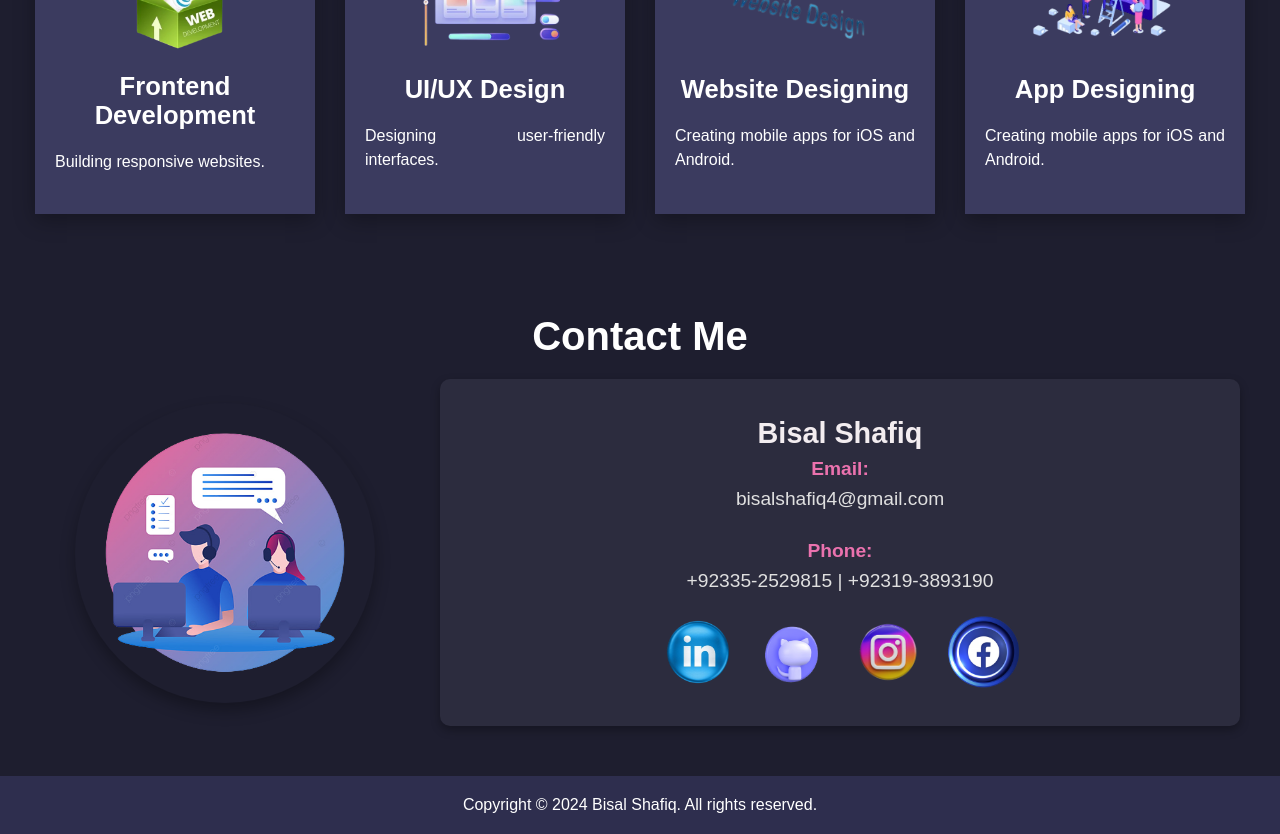
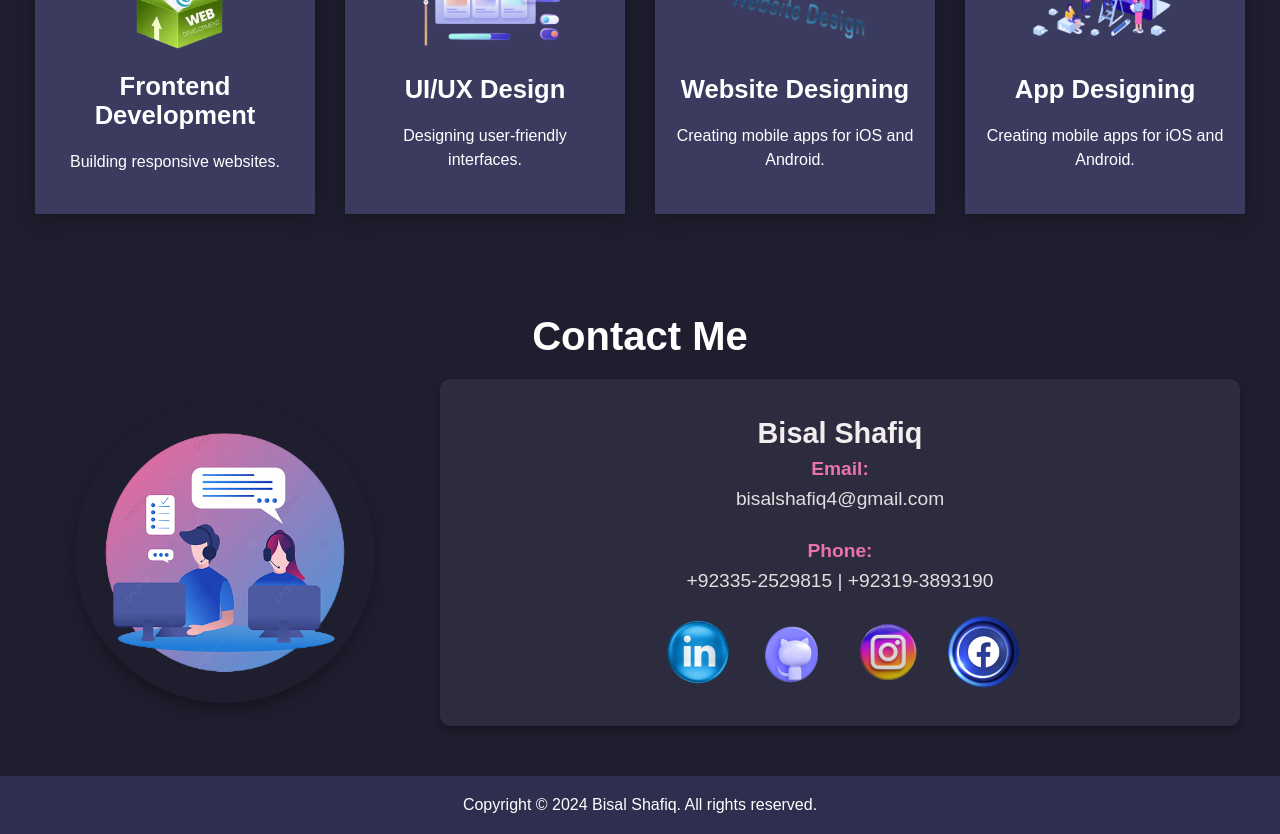
Before and after one commit to Bisal-Shafiq/my-portfolio, a Next.js app: page / in a window 1280 px wide. Shown: the part 1880-2714 px from the top of the page. Built offline with nearby package versions, Linux system fonts and the light colour scheme.

Commit message:
Update Services.tsx

```diff
--- a/app/compoent/Services.tsx
+++ b/app/compoent/Services.tsx
@@ -32,7 +32,7 @@ export default function Services() {
           <div key={index} className="card">
             <img src={service.image} alt={service.title} className="card-image" />
             <h3>{service.title}</h3>
-            <p>{service.description}</p>
+            <p style={{textAlign:"center"}}>{service.description}</p>
           </div>
         ))}
       </div>
```
